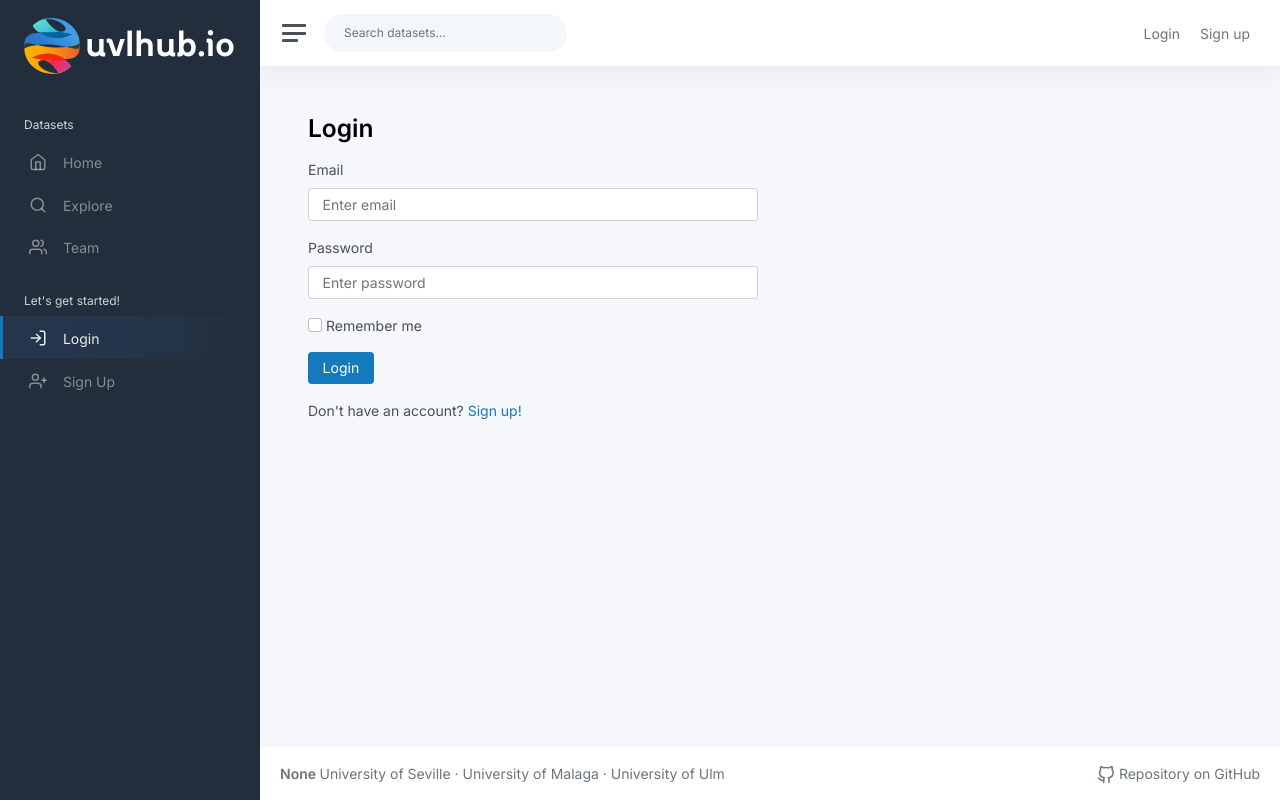
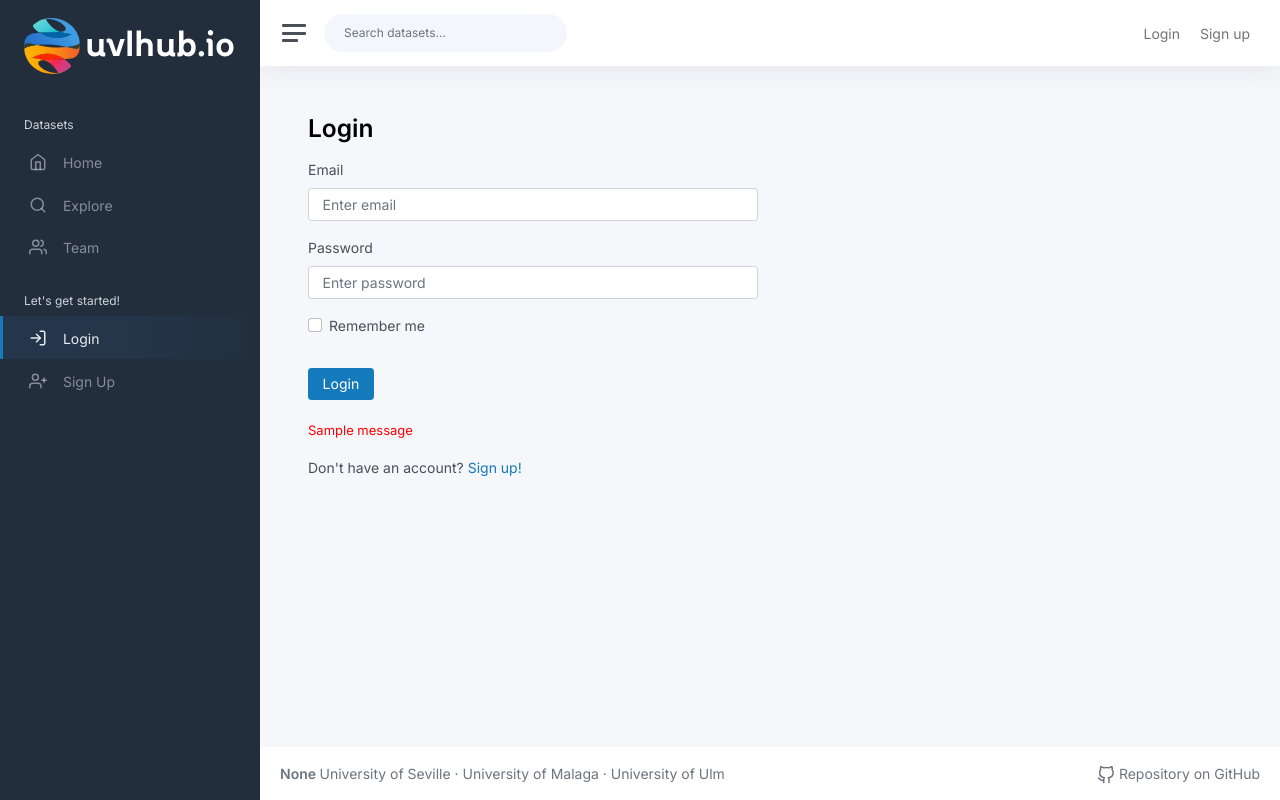
Before and after one commit to EGC-2526-mermaidhub/mermaid-hub, a Flask app: page /login in a window 1280 px wide. Run offline with Flask 3, Linux system fonts and the light colour scheme; tables that the repository leaves empty hold one stand-in row (values such as "Sample post"); one stand-in notice (Sample message) is shown; parts of the project's set-up code (start-up, migrations or seed data) failed here and were passed over; some libraries are stand-ins or nearby versions.

Commit message:
feat(auth): Implement login rate limiting
Links-To: #18

```diff
--- a/app/__init__.py
+++ b/app/__init__.py
@@ -1,9 +1,12 @@
 import os
 
 from dotenv import load_dotenv
-from flask import Flask
+from flask import Flask, redirect, url_for, flash
 from flask_migrate import Migrate
 from flask_sqlalchemy import SQLAlchemy
+from flask_limiter import Limiter
+from flask_limiter.util import get_remote_address
+
 
 from core.configuration.configuration import get_app_version
 from core.managers.config_manager import ConfigManager
@@ -17,6 +20,24 @@ load_dotenv()
 # Create the instances
 db = SQLAlchemy()
 migrate = Migrate()
+
+limiter = Limiter(
+    key_func=get_remote_address,
+    storage_uri=os.environ.get("FLASK_LIMITER_STORAGE_URI", "memory://"),
+    default_limits=["500 per day", "50 per hour"],
+    strategy="moving-window"
+)
+
+
+def limit_exceeded_handler(e):
+    flash(
+        "You have exceeded the allowed login attempt limit. Please try again later.",
+        "danger"
+    )
+    return redirect(url_for("auth.login"))
+
+
+limiter.limit_handler = limit_exceeded_handler
 
 
 def create_app(config_name="development"):
@@ -33,6 +54,9 @@ def create_app(config_name="development"):
     # Register modules
     module_manager = ModuleManager(app)
     module_manager.register_modules()
+
+    limiter.init_app(app)
+    app.register_error_handler(429, limit_exceeded_handler)
 
     # Register login manager
     from flask_login import LoginManager
--- a/app/modules/auth/routes.py
+++ b/app/modules/auth/routes.py
@@ -1,5 +1,7 @@
 from flask import redirect, render_template, request, url_for
 from flask_login import current_user, login_user, logout_user
+
+from app import limiter
 
 from app.modules.auth import auth_bp
 from app.modules.auth.forms import LoginForm, SignupForm
@@ -34,6 +36,7 @@ def show_signup_form():
 
 
 @auth_bp.route("/login", methods=["GET", "POST"])
+@limiter.limit("5/hour", methods=["POST"])
 def login():
     if current_user.is_authenticated:
         return redirect(url_for("public.index"))
--- a/app/modules/auth/templates/auth/login_form.html
+++ b/app/modules/auth/templates/auth/login_form.html
@@ -1,4 +1,14 @@
 {% extends "base_template.html" %}
+
+
+{% set all_flashed_messages = get_flashed_messages(with_categories=true) %}
+{% set is_blocked = false %}
+
+{% for category, message in all_flashed_messages %}
+    {% if 'límite de intentos de login permitido' in message %}
+        {% set is_blocked = true %}
+    {% endif %}
+{% endfor %}
 
 {% block title %}Login{% endblock %}
 
@@ -13,28 +23,25 @@
                     {{ form.hidden_tag() }}
 
                     <div class="row">
-
                         <div class="col-md-6 col-lg-6 col-xs-12">
                             <div class="mb-3">
                                 {{ form.email.label(class="form-label") }}
                                 {{ form.email(class="form-control",placeholder="Enter email") }}
                                 {% for error in form.email.errors %}
-                                <span style="color: red;">{{ error }}</span>
+                                <span style="color: red; font-size: small;">{{ error }}</span>
                                 {% endfor %}
                             </div>
                         </div>
-
                     </div>
 
 
                     <div class="row">
-
                         <div class="col-md-6 col-lg-6 col-xs-12">
                             <div class="mb-3">
                                 {{ form.password.label(class="form-label") }}
                                 {{ form.password(class="form-control",placeholder="Enter password") }}
                                 {% for error in form.password.errors %}
-                                <span style="color: red;">{{ error }}</span>
+                                <span style="color: red; font-size: small;">{{ error }}</span>
                                 {% endfor %}
                             </div>
                         </div>
@@ -42,35 +49,56 @@
                     </div>
 
                     <div class="row">
-
-                        <div class="col-md-6 col-lg-6 col-xs-12">
-                            <div class="mb-3">
+                        <div class="col-lg-6 col-12">
+                            <div class="mb-3 form-check">
                                 {{ form.remember_me(class="form-check-input") }}
                                 {{ form.remember_me.label(class="form-check-label") }}
                             </div>
                         </div>
-
                     </div>
 
+                    {# 2. Renderizado Condicional del Botón de Login #}
+                    <div class="row">
+                        <div class="mt-3 col-lg-6 col-12">
+                            {% if not is_blocked %}
+                                {{ form.submit(class="btn btn-primary", id="login-submit") }}
+                            {% else %}
+                                {# Botón deshabilitado cuando está bloqueado #}
+                                <button class="btn btn-secondary" type="button" disabled>Iniciar Sesión (Bloqueado)</button>
+                            {% endif %}
+                        </div>
+                    </div>
+
+                    {# 3. Mensajes de Error y Bloqueo (pequeños y debajo del botón) #}
                     <div class="row">
 
-                        <div class="col-lg-6 col-12">
-                            {{ form.submit(class="btn btn-primary") }}
-                        </div>
+                        {# Si hay error de credenciales O hay mensajes flash (incluido el de bloqueo) #}
+                        {% if error or all_flashed_messages %}
 
-                    </div>
+                            <div class="mt-3 col-lg-6 col-12">
 
-                    <div class="row">
+                            {# 1. Mostrar Error de Credenciales #}
+                            {% if error %}
+                                <span style="color: red; font-size: small;">{{ error }}</span>
+                            {% endif %}
 
-                        {% if error %}
+                            {# 2. Mostrar Mensajes Flash (Bloqueo) #}
+                            {% for category, message in all_flashed_messages %}
+                                <span style="color: red; font-size: small; display: block; margin-top: 5px;">
+                                    {% if is_blocked and 'límite de intentos' in message %}
+                                        <strong>⚠️ Bloqueo:</strong> {{ message }}
+                                    {% else %}
+                                        {{ message }}
+                                    {% endif %}
+                                </span>
+                            {% endfor %}
 
-                        <div class="mt-3 col-lg-6 col-12">
-                            <span style="color: red;">{{ error }}</span>
-                        </div>
+                            </div>
 
                         {% endif %}
 
                     </div>
+
 
                     <div class="row">
 
@@ -90,6 +118,6 @@
 
 {% endblock %}
 
-{% block scripts %}
+{% block scripts %}{{ super() }}
     <script src="{{ url_for('auth.scripts') }}"></script>
 {% endblock %}
--- a/requirements.txt
+++ b/requirements.txt
@@ -39,6 +39,7 @@ flamapy-sat==2.0.1
 flasgger==0.9.7.1
 Flask==3.1.1
 flask-cors==6.0.1
+Flask-Limiter==4.0.0
 Flask-Login==0.6.3
 Flask-Mail==0.10.0
 Flask-Migrate==4.1.0
```
